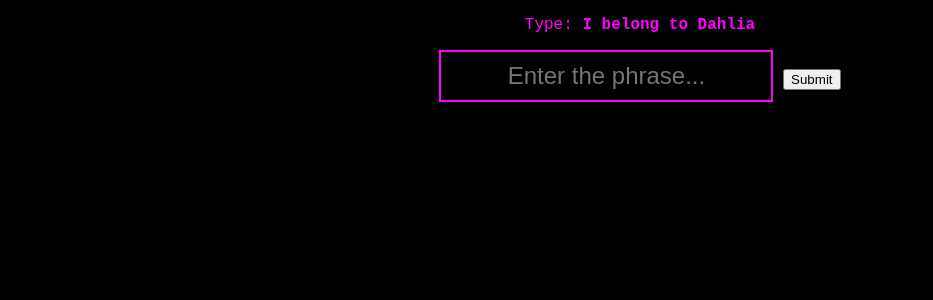
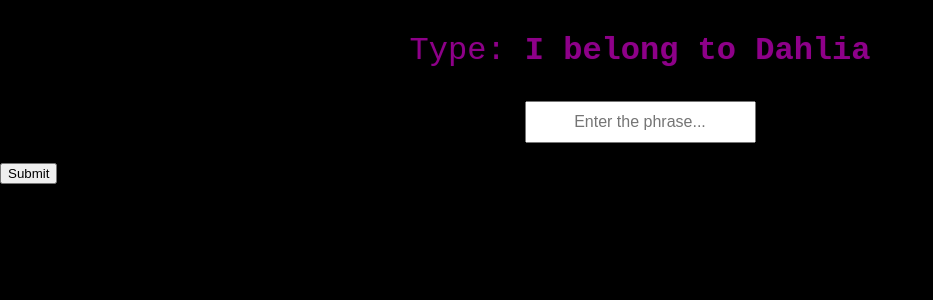
Before and after one commit to SpoilDahlia2d/obeytodahlia, a Python web app: template templates/index.html in a window 1280 px wide. Shown: the top 300 px of the page, without its empty margins (0-933 px from the left). Run offline with Jinja, Linux system fonts and the light colour scheme; the template is opened without the code that fills it, so the values that code supplies are empty.

Commit message:
Update style.css

```diff
--- a/static/style.css
+++ b/static/style.css
@@ -1,45 +1,59 @@
 body {
   background-color: black;
+  color: #ff00f7;
+  font-family: 'Courier New', monospace;
+  overflow: hidden;
   margin: 0;
-  font-family: 'Courier New', monospace;
-  color: fuchsia;
-  text-align: center;
-  overflow: hidden;
 }
 
-#input-section {
-  margin-top: 20vh;
+.neon {
+  font-size: 2em;
+  text-align: center;
+  animation: flicker 1s infinite alternate;
 }
 
-input {
-  background: black;
-  border: 2px solid fuchsia;
-  color: fuchsia;
-  font-size: 1.5rem;
-  padding: 10px;
-  text-align: center;
-  outline: none;
+@keyframes flicker {
+  0% { opacity: 1; text-shadow: 0 0 10px #ff00f7, 0 0 20px #ff00f7; }
+  100% { opacity: 0.5; text-shadow: none; }
 }
 
-#feedback {
-  margin-top: 20px;
-  font-size: 1.2rem;
-  color: fuchsia;
+#submission {
+  display: block;
+  margin: 20px auto;
+  padding: 10px;
+  font-size: 1em;
+  text-align: center;
 }
 
-.hypnotic-text {
-  position: absolute;
-  font-size: 2rem;
-  color: fuchsia;
-  animation: blink 0.5s infinite alternate;
+#hypnoText {
+  position: fixed;
+  top: 30%;
+  left: 50%;
+  transform: translate(-50%, -50%);
+  font-size: 2.5em;
+  text-align: center;
+  white-space: nowrap;
+  animation: glow 1s infinite alternate;
 }
 
-@keyframes blink {
-  from { opacity: 1; }
-  to { opacity: 0.3; }
+@keyframes glow {
+  from { text-shadow: 0 0 10px #ff00f7; }
+  to { text-shadow: 0 0 20px #ff00f7; }
 }
 
-@keyframes bgFlash {
-  0% { background-color: black; }
-  100% { background-color: #33001a; }
+.popup-image {
+  position: fixed;
+  max-width: 30vw;
+  max-height: 30vh;
+  animation: pop 0.5s ease, glowImage 1s infinite alternate;
 }
+
+@keyframes pop {
+  0% { transform: scale(0); opacity: 0; }
+  100% { transform: scale(1); opacity: 1; }
+}
+
+@keyframes glowImage {
+  from { filter: drop-shadow(0 0 10px #ff00f7); }
+  to { filter: drop-shadow(0 0 20px #ff00f7); }
+}
```
